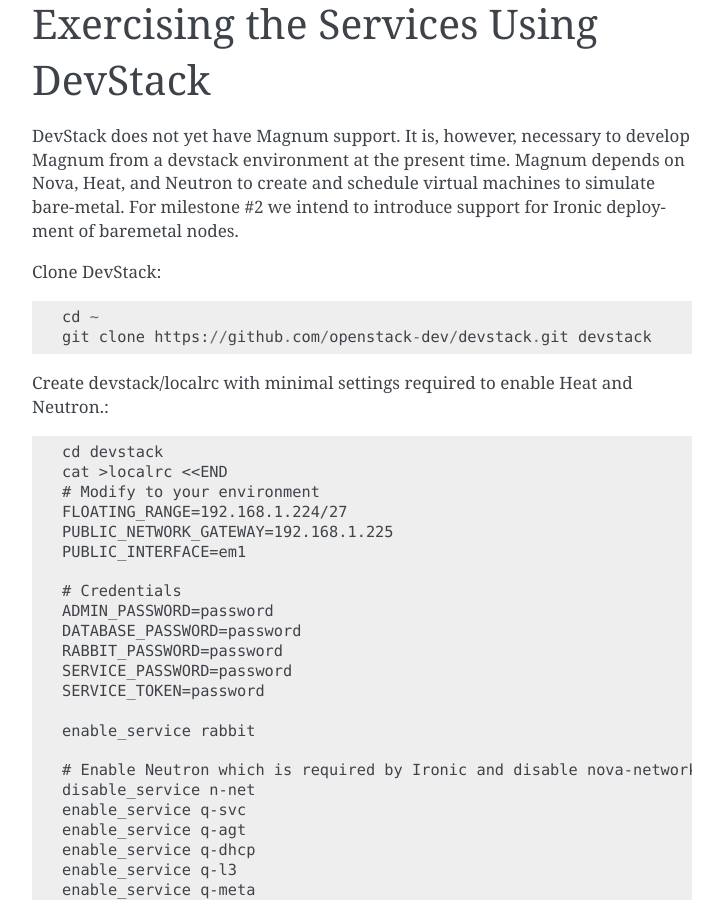
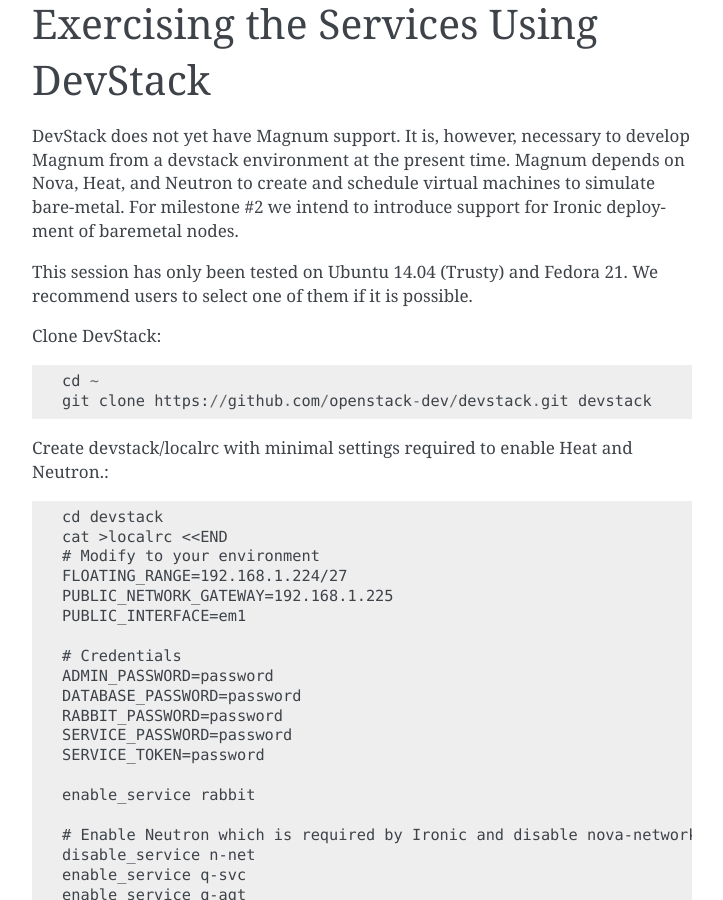
Before and after one commit to openstack/magnum, a Sphinx documentation site: the page built from doc/source/dev/dev-quickstart.rst, in a window 1280 px wide and 900 px high, scrolled down 1922 px. Shown: the whole window, without its empty margins (388-1111 px from the left). Built offline with Sphinx 7.4.7, drawn with Linux system fonts in a browser that asks for light colours; pages that are not in the unit, such as notebooks, are missing from menus; some of the changed text lies outside the part shown.

Commit message:
Claim tested OS/version on quickstart guide
Change-Id: I853dfabd0e88b0675ed6ad9efc99689a53af7d87

```diff
--- a/doc/source/dev/dev-quickstart.rst
+++ b/doc/source/dev/dev-quickstart.rst
@@ -95,6 +95,9 @@
 on Nova, Heat, and Neutron to create and schedule virtual machines to simulate
 bare-metal.  For milestone #2 we intend to introduce support for Ironic
 deployment of baremetal nodes.
+
+This session has only been tested on Ubuntu 14.04 (Trusty) and Fedora 21.
+We recommend users to select one of them if it is possible.
 
 Clone DevStack::
 
```
Also changed, not shown: other parts of doc/source/dev/dev-quickstart.rst (+1 -1 lines).
